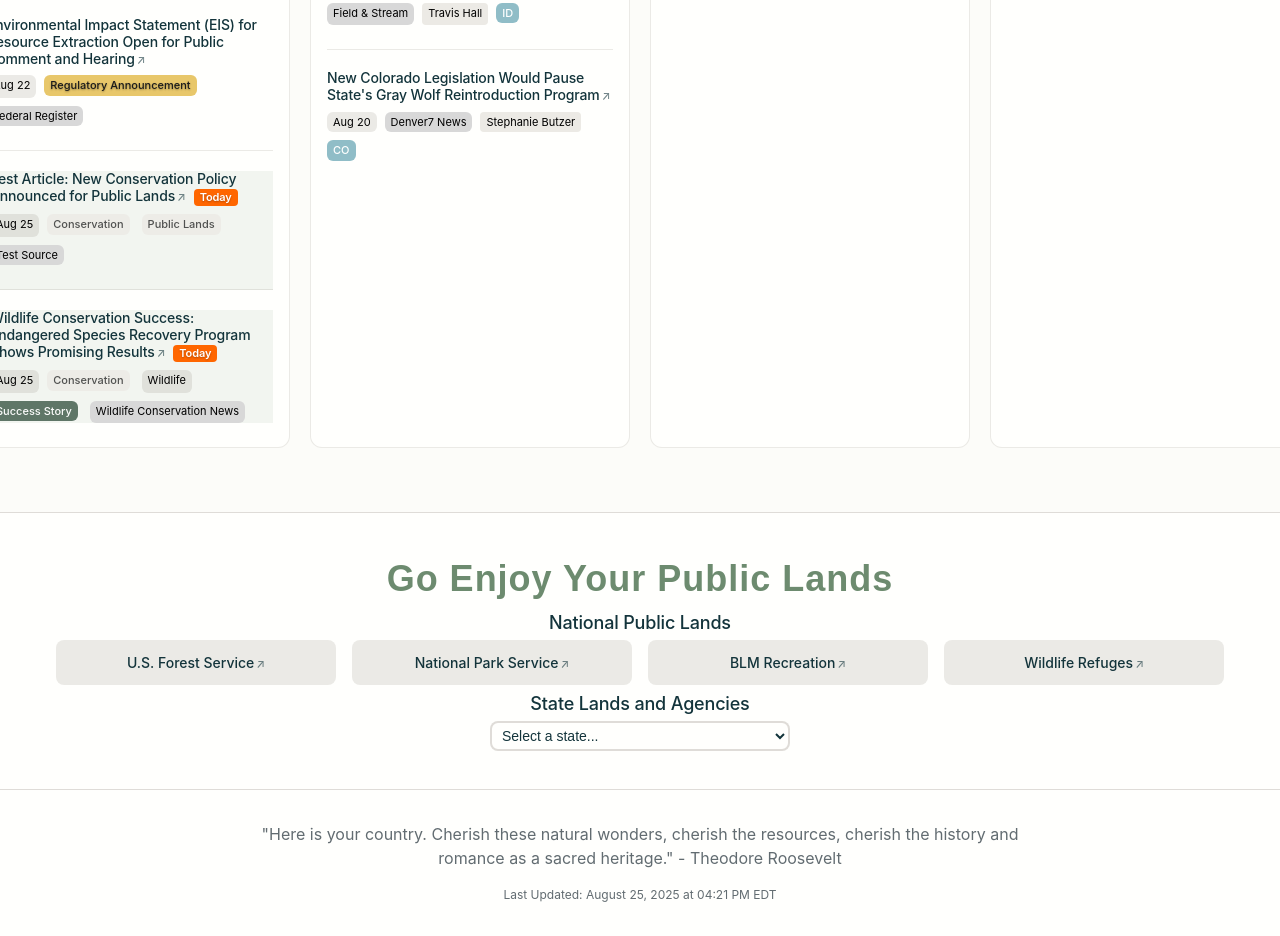
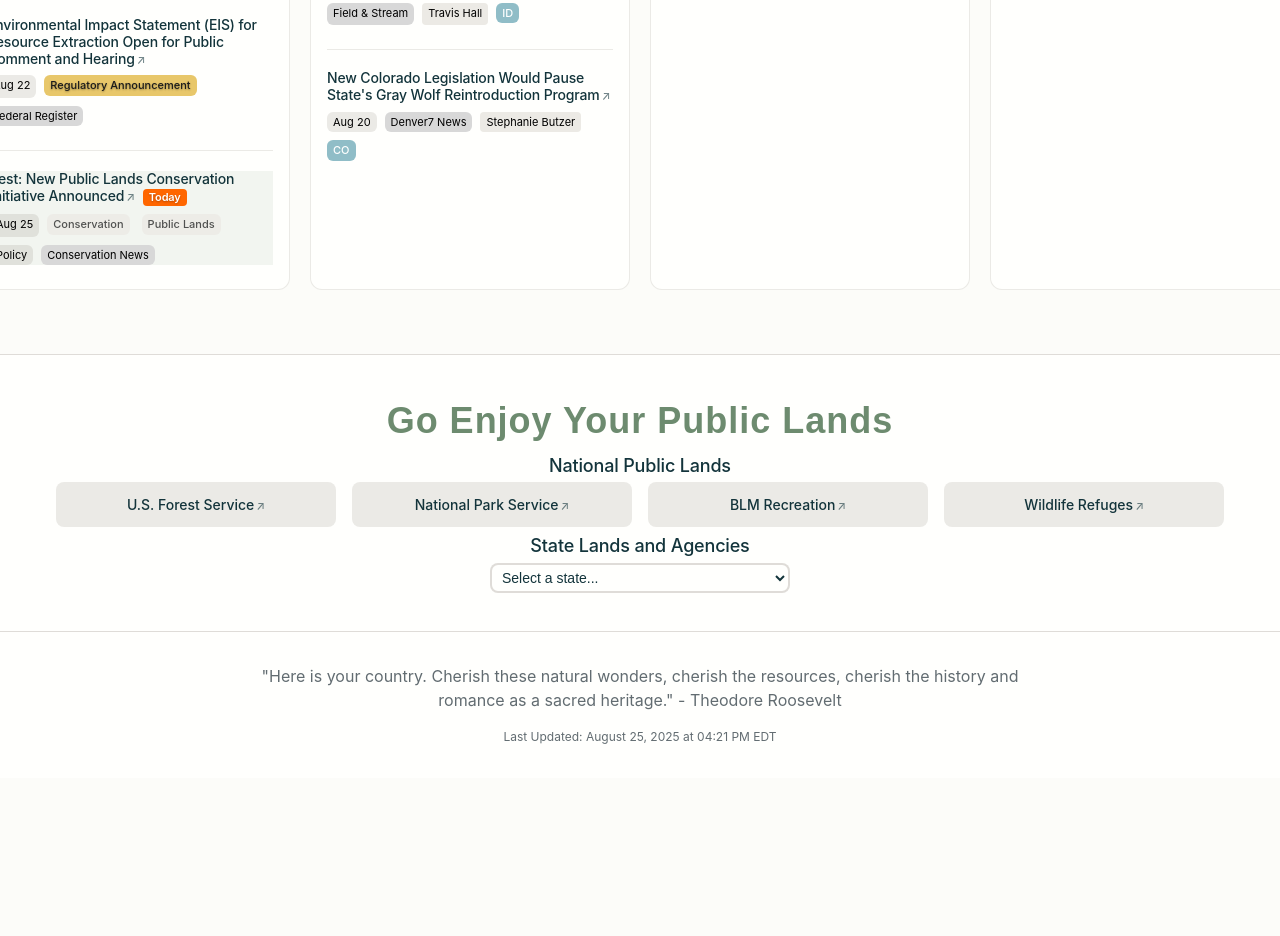
Before and after one commit to thepubtrust/ThePublicTrustPortal, a website: page index.html in a window 1280 px wide. Shown: the part 1381-2317 px from the top of the page. After the commit the page ends 2159 px from the top, so only its background shows below. Drawn offline with Linux system fonts and the light colour scheme.

Commit message:
Test article: New Public Lands Conservation Initiative - testing X automation

```diff
--- a/index.html
+++ b/index.html
@@ -133,26 +133,15 @@
                         </article>
 
                         <article class="news-item">
-                            <h4><a href="https://example.com/test-conservation-article" target="_blank" rel="noopener">Test Article: New Conservation Policy Announced for Public Lands</a></h4>
+                            <h4><a href="https://example.com/conservation-test" target="_blank" rel="noopener">Test: New Public Lands Conservation Initiative Announced</a></h4>
                             <div class="item-meta">
                                 <span class="date">Aug 25</span>
                                 <span class="tag-conservation">Conservation</span>
                                 <span class="tag-public-lands">Public Lands</span>
-                                <span class="source">Test Source</span>
+                                <span class="tag-policy">Policy</span>
+                                <span class="source">Conservation News</span>
                             </div>
                         </article>
-
-                        <article class="news-item">
-                            <h4><a href="https://example.com/wildlife-conservation-success" target="_blank" rel="noopener">Wildlife Conservation Success: Endangered Species Recovery Program Shows Promising Results</a></h4>
-                            <div class="item-meta">
-                                <span class="date">Aug 25</span>
-                                <span class="tag-conservation">Conservation</span>
-                                <span class="tag-wildlife">Wildlife</span>
-                                <span class="tag-success">Success Story</span>
-                                <span class="source">Wildlife Conservation News</span>
-                            </div>
-                        </article>
-
 
                     </div>
                 </section>
```
